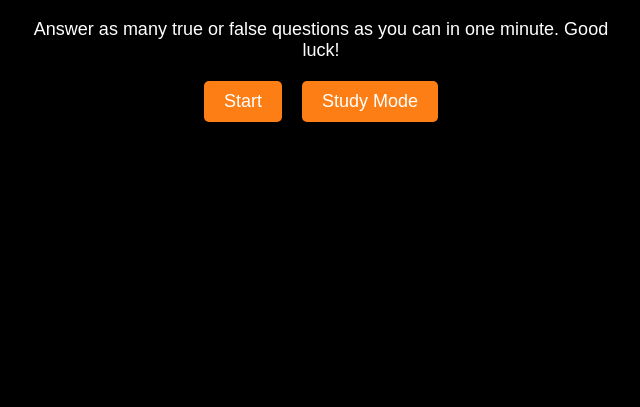
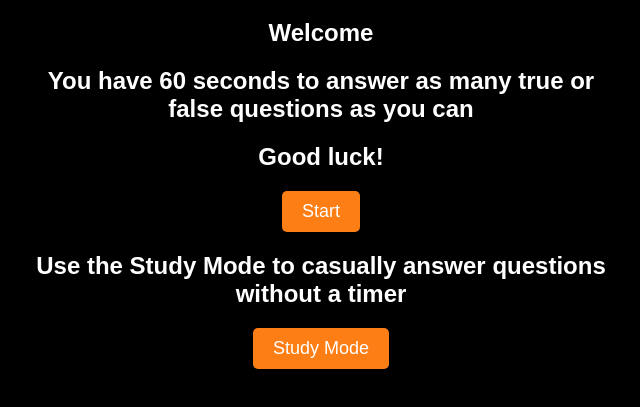
Before and after one commit to Biggest-Chad/CyberMinute, a plain HTML site: page index.html in a window 1280 px wide. Shown: the part 251-658 px from the top of the page, without its empty margins (319-959 px from the left). Drawn offline with Linux system fonts and the light colour scheme.

Commit message:
Update index.html

```diff
--- a/index.html
+++ b/index.html
@@ -12,14 +12,22 @@
         <div class="start-screen">
             <img src="https://www.skywavetechnologies.com/wp-content/uploads/2015/12/swt-logo.png" alt="Skywave Technologies Logo" class="logo">
             <h1>Cyber Minute</h1>
-            <p>Answer as many true or false questions as you can in one minute. Good luck!</p>
+            <h2>Welcome</h2>
+            <h2>You have 60 seconds to answer as many true or false questions as you can</h2>
+            <h2>Good luck!</h2>
             <div class="menu-buttons">
                 <button id="start-button">Start</button>
+            </div>
+            <h2>Use the Study Mode to casually answer questions without a timer</h2>
+            <div class="menu-buttons">
                 <button id="study-button">Study Mode</button>
             </div>
         </div>
         <!-- Game Screen -->
         <div class="game-screen hidden">
+            <div class="countdown-container hidden">
+                <div class="countdown-number">3</div>
+            </div>
             <div class="header">
                 <img src="https://www.skywavetechnologies.com/wp-content/uploads/2015/12/swt-logo.png" alt="Skywave Technologies Logo" class="logo game-logo hidden">
                 <h1 id="game-title">Cyber Minute</h1>
@@ -54,6 +62,9 @@
             <h2>You answered <span id="final-score"></span> questions correctly.</h2>
             <div class="menu-buttons">
                 <button id="play-again">Play Again</button>
+            </div>
+            <h2>Use the Study Mode to casually answer questions without a timer</h2>
+            <div class="menu-buttons">
                 <button id="end-study-button">Study Mode</button>
             </div>
         </div>
```
